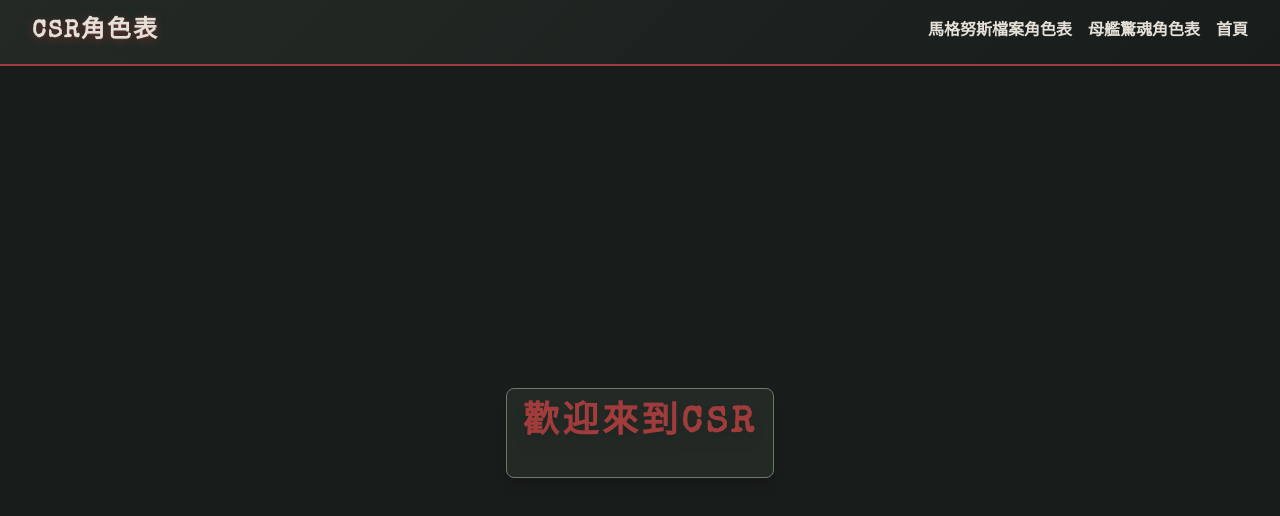
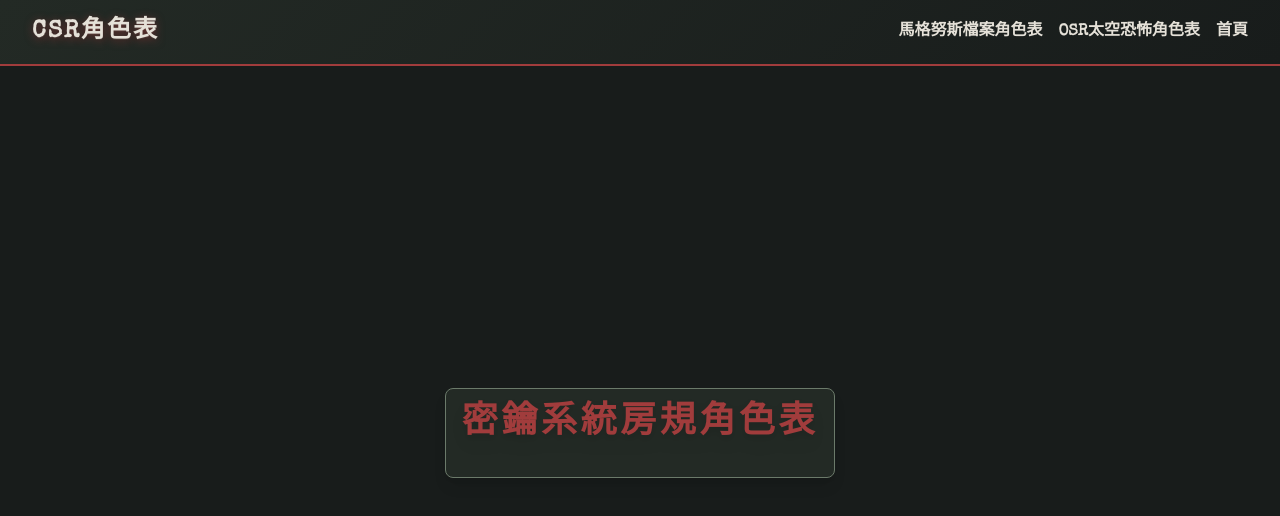
Before and after one commit to SassTTRPGtools/magnus-csr, a Nuxt app: page / in a window 1280 px wide. Shown: the top 516 px of the page. Built offline with nearby package versions, Linux system fonts and the light colour scheme.

Commit message:
feat: 調整標題避免版權問題

```diff
--- a/app/layouts/default.vue
+++ b/app/layouts/default.vue
@@ -4,7 +4,7 @@
       <div class="text-2xl font-bold text-magnus-text tracking-widest magnus-title drop-shadow font-typewriter">CSR角色表</div>
       <nav class="space-x-4">
         <NuxtLink to="/character" class="text-magnus-text hover:text-magnus-accent font-semibold transition duration-300">馬格努斯檔案角色表</NuxtLink>
-        <NuxtLink to="/mothership-character" class="text-magnus-text hover:text-magnus-accent font-semibold transition duration-300">母艦驚魂角色表</NuxtLink>
+        <NuxtLink to="/mothership-character" class="text-magnus-text hover:text-magnus-accent font-semibold transition duration-300">OSR太空恐怖角色表</NuxtLink>
         <NuxtLink to="/" class="text-magnus-text hover:text-magnus-accent font-semibold transition duration-300">首頁</NuxtLink>
       </nav>
     </header>
--- a/app/pages/index.vue
+++ b/app/pages/index.vue
@@ -1,7 +1,7 @@
 <template>
   <div class="flex-1 flex items-center justify-center text-magnus-text bg-magnus-bg">
     <div class="magnus-paper max-w-2xl text-center">
-      <h1 class="text-4xl font-bold tracking-widest drop-shadow-lg font-typewriter magnus-accent mb-4">歡迎來到CSR</h1>
+      <h1 class="text-4xl font-bold tracking-widest drop-shadow-lg font-typewriter magnus-accent mb-4">密鑰系統房規角色表</h1>
     </div>
   </div>
 </template>
--- a/app/pages/mothership-character.vue
+++ b/app/pages/mothership-character.vue
@@ -365,7 +365,7 @@
           <div class="text-center mb-8 p-6 border border-green-400 bg-black bg-opacity-90">
             <div class="text-green-300 text-xs mb-2 tracking-widest">SYSTEM INTERFACE V2.1</div>
             <h1 class="text-4xl font-bold text-green-400 font-mono tracking-wider mb-2 animate-pulse">
-              MOTHERSHIP
+              老派風格太空恐怖
             </h1>
             <div class="flex items-center justify-center space-x-2 text-xl text-green-300 font-mono tracking-widest">
               <span class="text-green-500">></span>
```
